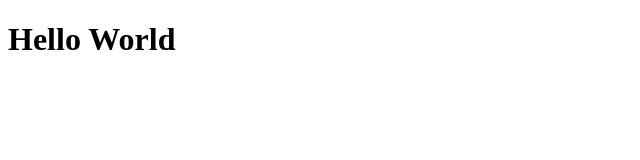
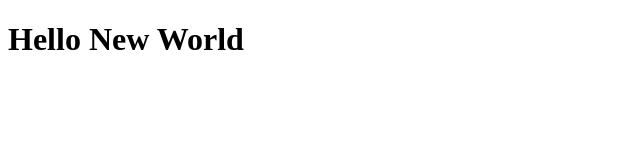
Before and after one commit to NitiratWo/GitTutorialTest, a plain HTML site: page index.html in a window 1280 px wide. Shown: the whole page, without its empty margins (0-640 px from the left). Drawn offline with Linux system fonts and the light colour scheme.

Commit message:
edit hello

```diff
--- a/index.html
+++ b/index.html
@@ -6,7 +6,7 @@
 </head>
 
 <body>
-    <h1>Hello World</h1>
+    <h1>Hello New World</h1>
 </body>
 
 </html>
```
